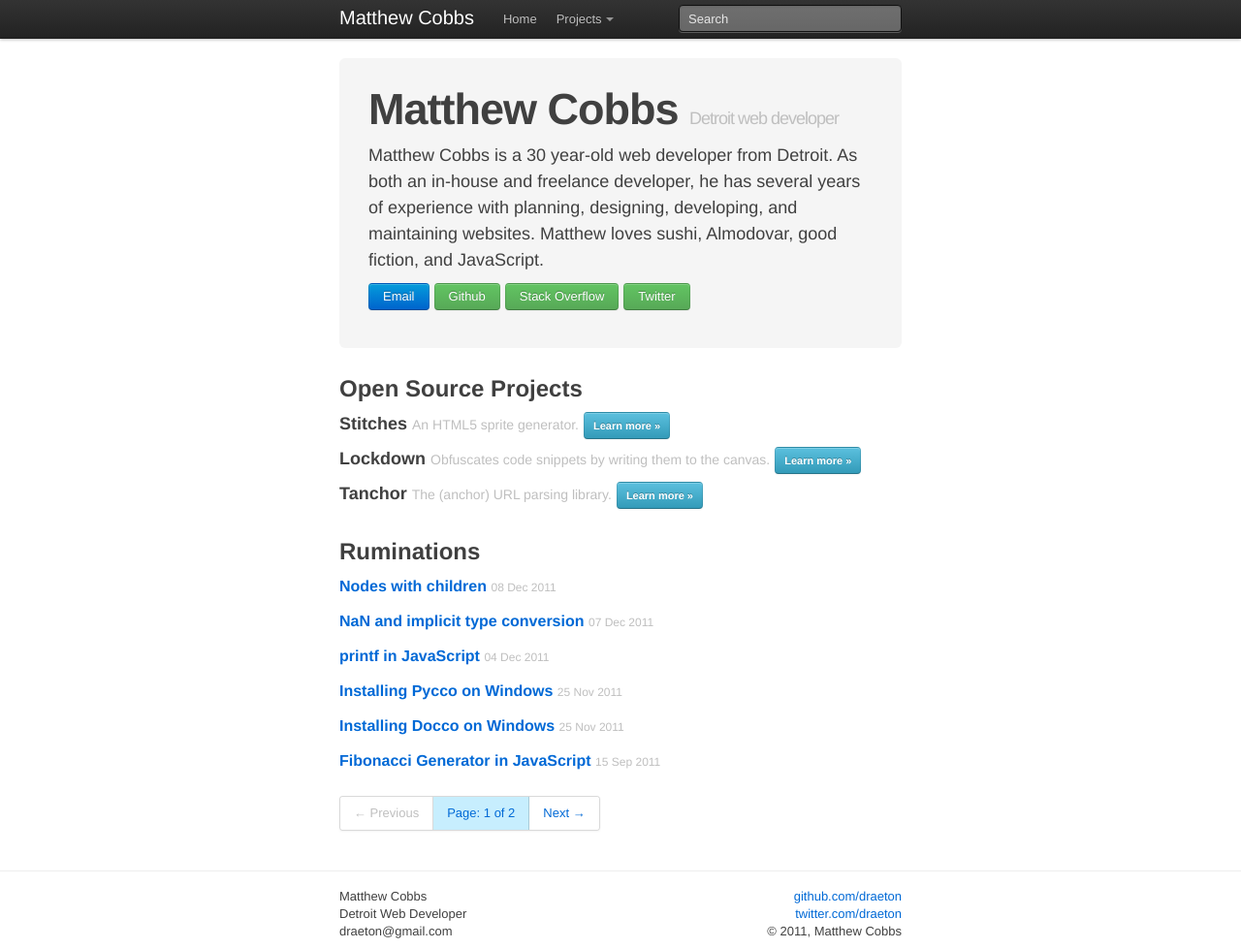
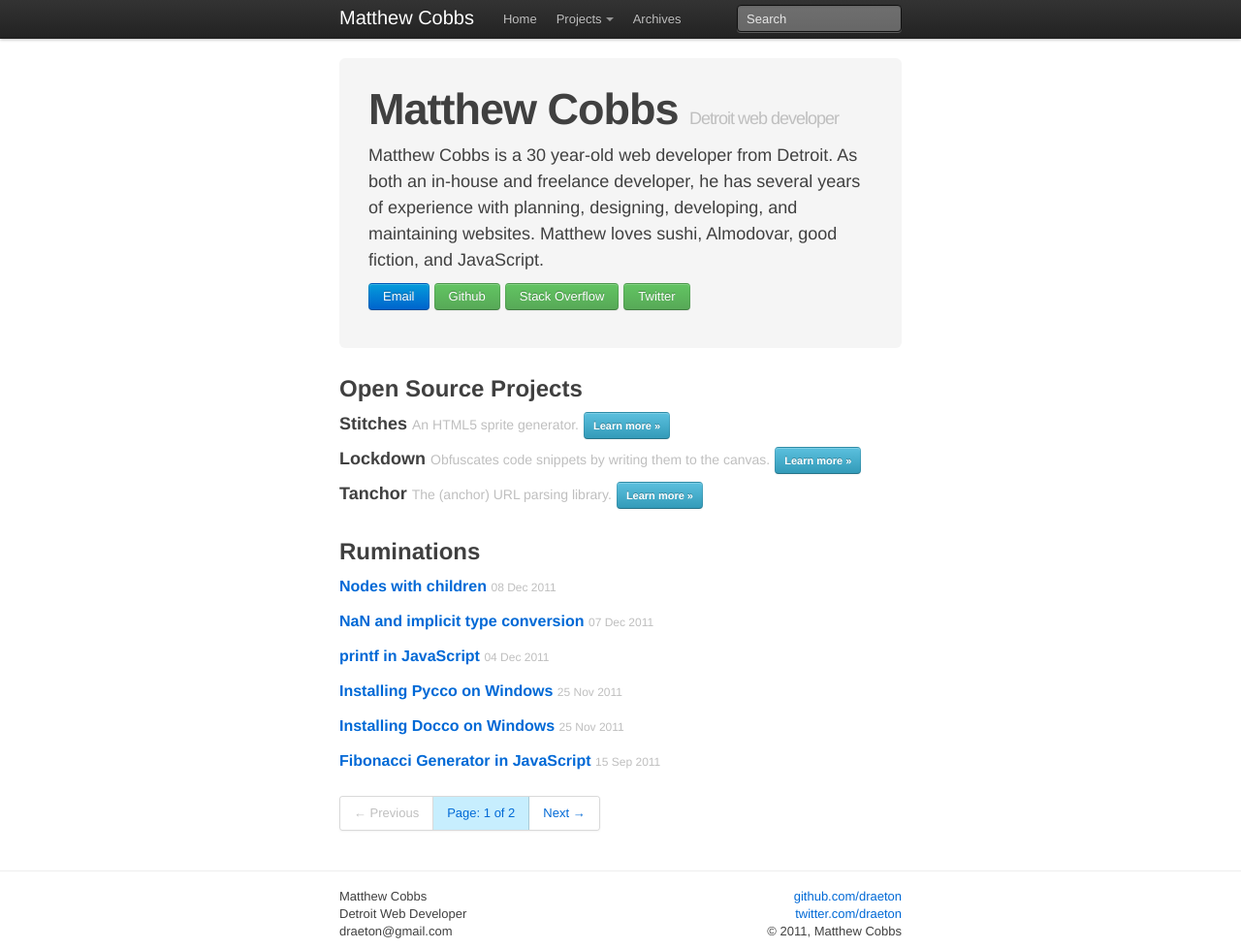
Before and after one commit to draeton/draeton.github.com, a Jekyll site: the page built from index.html, in a window 1280 px wide and 979 px high. Shown: the whole window at 97% size. Built offline with Jekyll 4.4.1, drawn with Linux system fonts in a browser that asks for light colours; nearby versions of some CDN libraries; Markdown is read by kramdown in place of the engine named in the settings; the list of posts is cut into pages by our own code.

Commit message:
changing top menu

```diff
--- a/_layouts/default.html
+++ b/_layouts/default.html
@@ -51,9 +51,10 @@
                                 <li><a href="/tanchor">Tanchor</a></li>
                             </ul>
                         </li>
+                        <li><a href="/archives.html">Archives</a></li>
                     </ul>
                     <form action="/search.html" class="search pull-right">
-                        <input name="gsc" type="text" placeholder="Search"/>
+                        <input name="gsc" type="text" placeholder="Search" class="span3" />
                     </form>
                 </div>
             </div>
```
